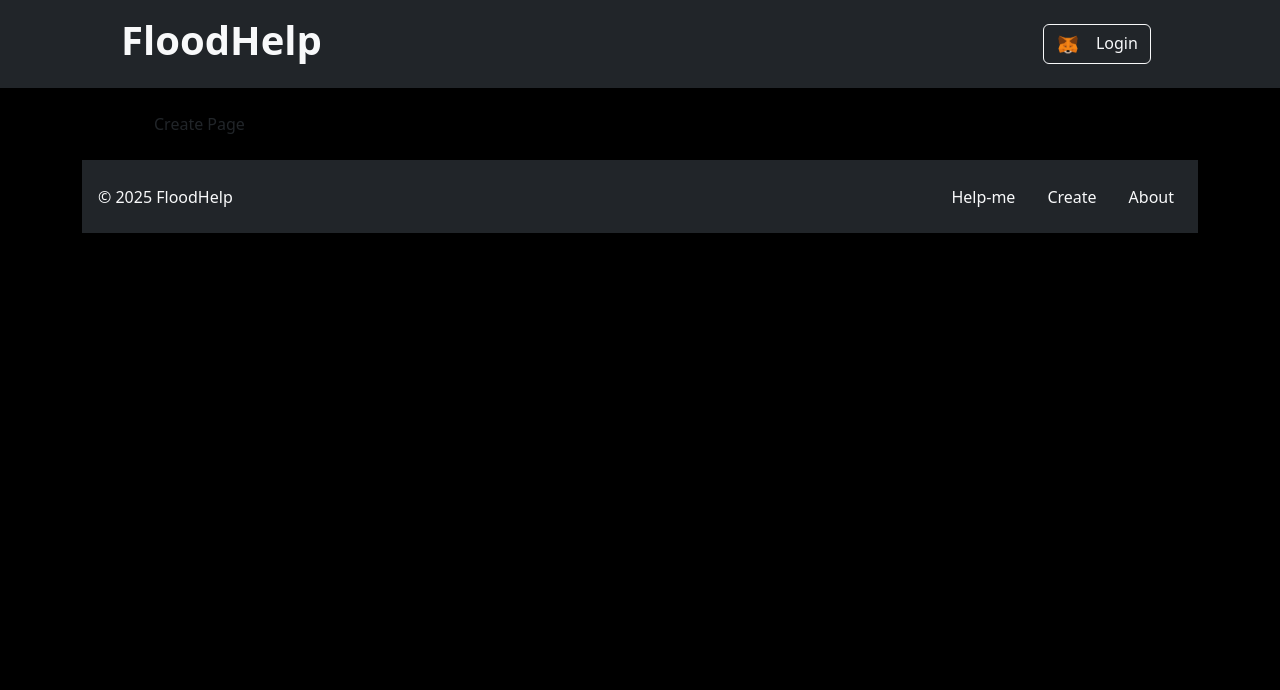
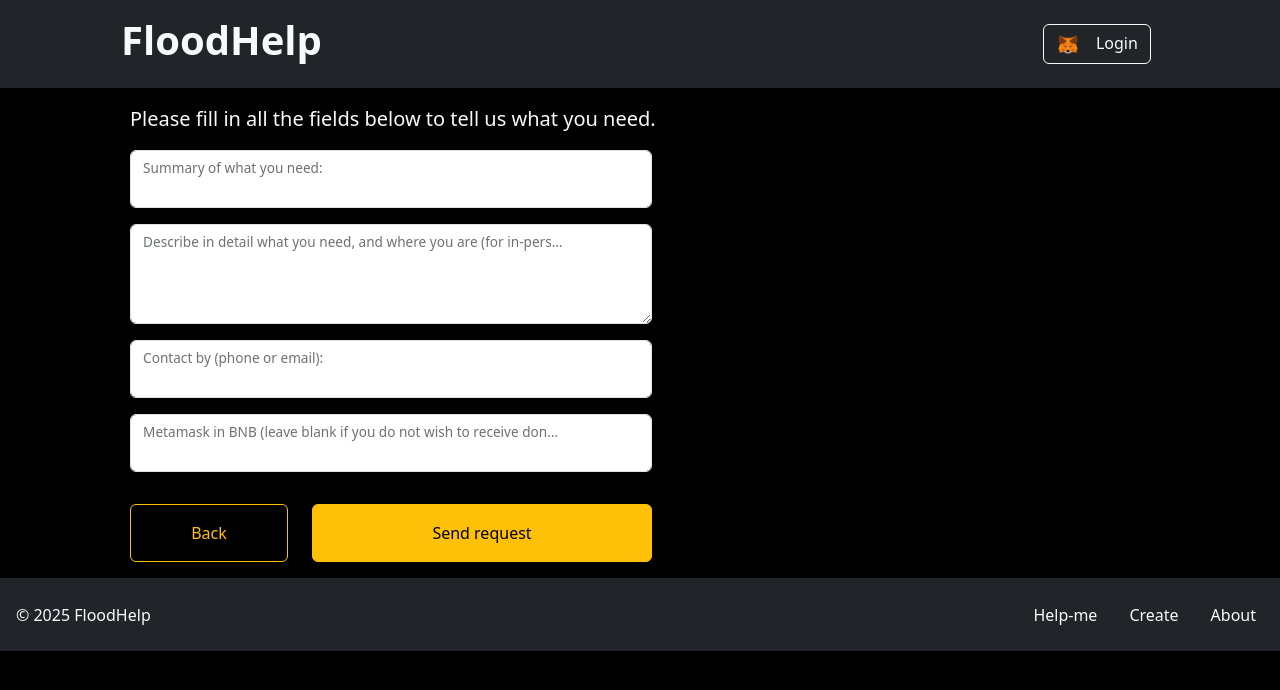
Before and after one commit to humbertoromanojr/web3-floodHelp, a Next.js app in the folder dapp/: page /create in a window 1280 px wide. Shown: the top 690 px of the page. Built offline with nearby package versions, Linux system fonts and the light colour scheme.

Commit message:
Updated files

```diff
--- a/dapp/src/app/create/page.js
+++ b/dapp/src/app/create/page.js
@@ -1,14 +1,125 @@
+"use client";
+
+import { useState } from "react";
+
 import Header from "@/components/Header";
 import Footer from "@/components/Footer";
 
 export default function Create() {
+  const [request, setRequest] = useState({
+    title: "",
+    description: "",
+    contact: "",
+    amount: 0,
+  });
+
+  function onInputChange(e) {
+    setRequest((prevState) => ({
+      ...prevState,
+      [e.target.id]: e.target.value,
+    }));
+  }
+
+  function handleSave() {
+    alert("Starting the request saving process...please wait...");
+
+    openRequest(request)
+      .then((result) => {
+        alert(
+          "Request successfully created. It will be available on the home page in a few minutes!"
+        );
+        window.location.href = "/";
+        console.log(result);
+      })
+      .catch((err) => {
+        console.error(err);
+        alert(err.message);
+      });
+  }
+
   return (
     <>
       <Header />
       <div className="container">
-        <div className="p-4 mx-5">Create Page</div>
-        <Footer />
+        <div className="ps-5">
+          <div className="row my-3">
+            <p className="lead text-light">
+              Please fill in all the fields below to tell us what you need.
+            </p>
+            <div className="col-6">
+              <div className="form-floating mb-3">
+                <input
+                  type="text"
+                  id="title"
+                  className="form-control"
+                  maxLength={150}
+                  value={request.title}
+                  onChange={onInputChange}
+                />
+                <label htmlFor="title">Summary of what you need:</label>
+              </div>
+
+              <div className="form-floating mb-3">
+                <textarea
+                  type="text"
+                  id="description"
+                  className="form-control"
+                  style={{ height: 100 }}
+                  value={request.description}
+                  onChange={onInputChange}
+                />
+                <label htmlFor="description">
+                  Describe in detail what you need, and where you are (for
+                  in-person deliveries):
+                </label>
+              </div>
+
+              <div className="form-floating mb-3">
+                <input
+                  type="text"
+                  id="contact"
+                  className="form-control"
+                  maxLength={150}
+                  value={request.contact}
+                  onChange={onInputChange}
+                />
+                <label htmlFor="contact">Contact by (phone or email):</label>
+              </div>
+
+              <div className="form-floating mb-3">
+                <input
+                  type="number"
+                  id="goal"
+                  className="form-control"
+                  value={request.goal}
+                  onChange={onInputChange}
+                />
+                <label htmlFor="goal">
+                  Metamask in BNB (leave blank if you do not wish to receive
+                  donations in crypto):
+                </label>
+              </div>
+            </div>
+          </div>
+          <div className="row my-3">
+            <div className="col-2">
+              <a href="/" className="btn btn-outline-warning p-3 col-12">
+                Back
+              </a>
+            </div>
+            <div className="col-4">
+              <button
+                type="button"
+                className="btn btn-warning p-3 col-12"
+                onClick={handleSave}
+              >
+                Send request
+              </button>
+            </div>
+          </div>
+        </div>
       </div>
+      <Footer />
     </>
   );
 }
```
Also changed, not shown: dapp/src/app/page.js (+48 -6 lines).
